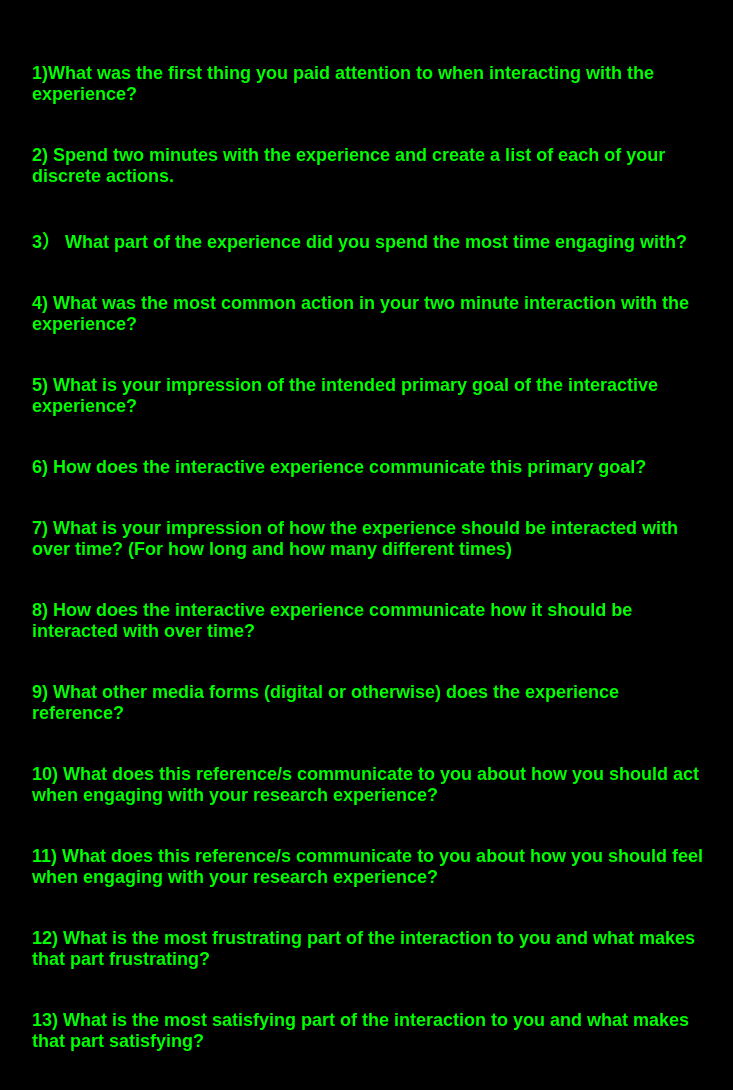
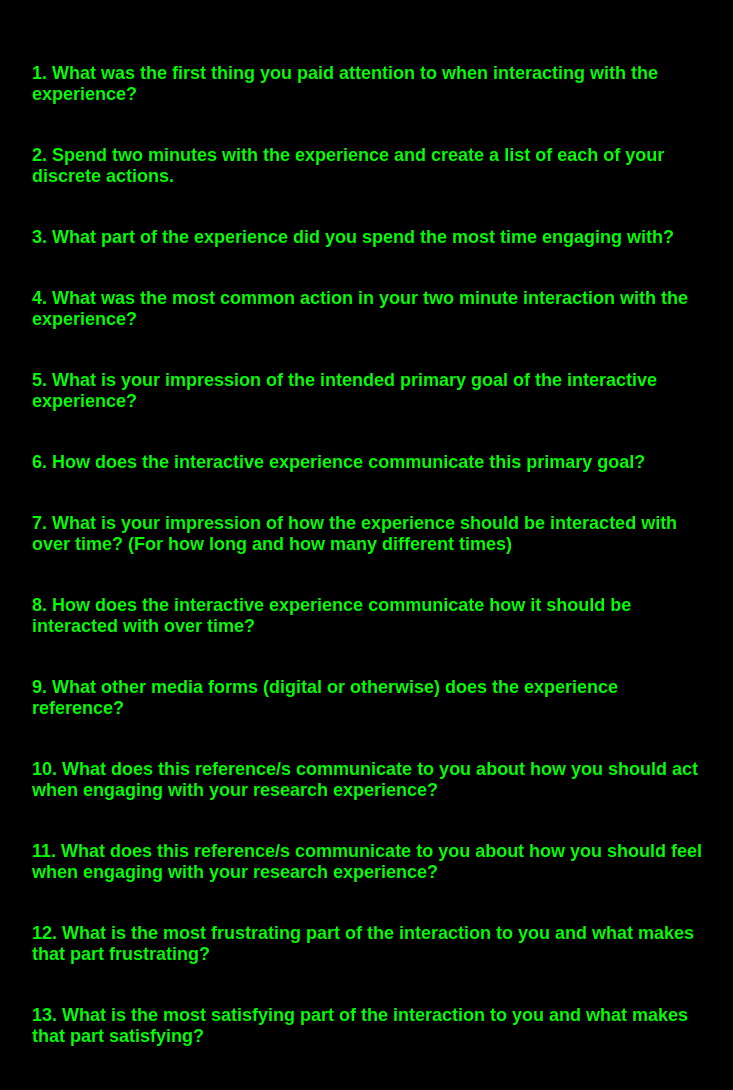
Before and after one commit to kwankit0329/kwankit.IM.github.io, a plain HTML site: page index.html in a window 1280 px wide. Shown: the whole page, without its empty margins (268-1001 px from the left). Drawn offline with Linux system fonts and the light colour scheme.

Commit message:
Update index.html

```diff
--- a/index.html
+++ b/index.html
@@ -46,55 +46,55 @@
   <div class="qa-container">
     <!-- Q&A 循环 -->
     <div class="qa">
-      <div class="question">1)What was the first thing you paid attention to when interacting with the experience?</div>
+      <div class="question">1. What was the first thing you paid attention to when interacting with the experience?</div>
       <div class="answer"> Use of vibrant colors</div>
     </div>
     <div class="qa">
-      <div class="question">2) Spend two minutes with the experience and create a list of each of your discrete actions.</div>
+      <div class="question">2. Spend two minutes with the experience and create a list of each of your discrete actions.</div>
       <div class="answer">A2</div>
     </div>
     <div class="qa">
-      <div class="question">3） What part of the experience did you spend the most time engaging with?</div>
+      <div class="question">3.  What part of the experience did you spend the most time engaging with?</div>
       <div class="answer">In the second half of the page, there's a display of the pixel displacement effect, where an image is made up of many small pixels, and the cursor acts as a magnet, causing the pixels to repel each other wherever it goes.</div>
     </div>
     <div class="qa">
-      <div class="question">4) What was the most common action in your two minute interaction with the experience?</div>
+      <div class="question">4. What was the most common action in your two minute interaction with the experience?</div>
       <div class="answer">A4</div>
     </div>
     <div class="qa">
-      <div class="question">5) What is your impression of the intended primary goal of the interactive experience?</div>
+      <div class="question">5. What is your impression of the intended primary goal of the interactive experience?</div>
       <div class="answer">A5</div>
     </div>
     <div class="qa">
-      <div class="question">6) How does the interactive experience communicate this primary goal?</div>
+      <div class="question">6. How does the interactive experience communicate this primary goal?</div>
       <div class="answer">A6</div>
     </div>
     <div class="qa">
-      <div class="question">7) What is your impression of how the experience should be interacted with over time? (For how long and how many different times)</div>
+      <div class="question">7. What is your impression of how the experience should be interacted with over time? (For how long and how many different times)</div>
       <div class="answer">A7</div>
     </div>
     <div class="qa">
-      <div class="question">8) How does the interactive experience communicate how it should be interacted with over time?</div>
+      <div class="question">8. How does the interactive experience communicate how it should be interacted with over time?</div>
       <div class="answer">A8</div>
     </div>
     <div class="qa">
-      <div class="question">9) What other media forms (digital or otherwise) does the experience reference?	</div>
+      <div class="question">9. What other media forms (digital or otherwise) does the experience reference?	</div>
       <div class="answer">A9</div>
     </div>
     <div class="qa">
-      <div class="question">10) What does this reference/s communicate to you about how you should act when engaging with your research experience?</div>
+      <div class="question">10. What does this reference/s communicate to you about how you should act when engaging with your research experience?</div>
       <div class="answer">A10</div>
     </div>
     <div class="qa">
-      <div class="question">11) What does this reference/s communicate to you about how you should feel when engaging with your research experience?</div>
+      <div class="question">11. What does this reference/s communicate to you about how you should feel when engaging with your research experience?</div>
       <div class="answer">A11</div>
     </div>
     <div class="qa">
-      <div class="question">12) What is the most frustrating part of the interaction to you and what makes that part frustrating?</div>
+      <div class="question">12. What is the most frustrating part of the interaction to you and what makes that part frustrating?</div>
       <div class="answer">A12</div>
     </div>
     <div class="qa">
-      <div class="question">13) What is the most satisfying part of the interaction to you and what makes that part satisfying?</div>
+      <div class="question">13. What is the most satisfying part of the interaction to you and what makes that part satisfying?</div>
       <div class="answer">A13</div>
     </div>
   </div>
```
